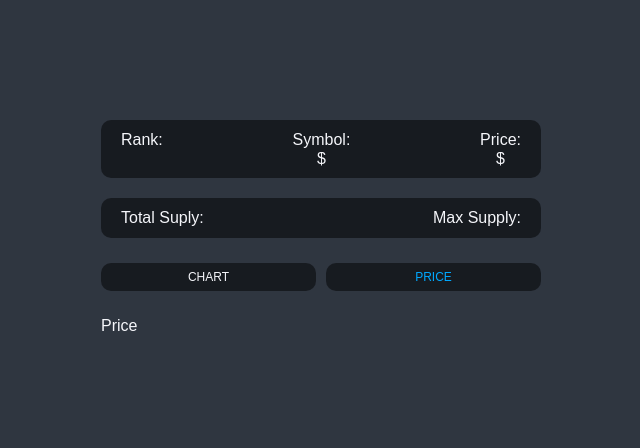
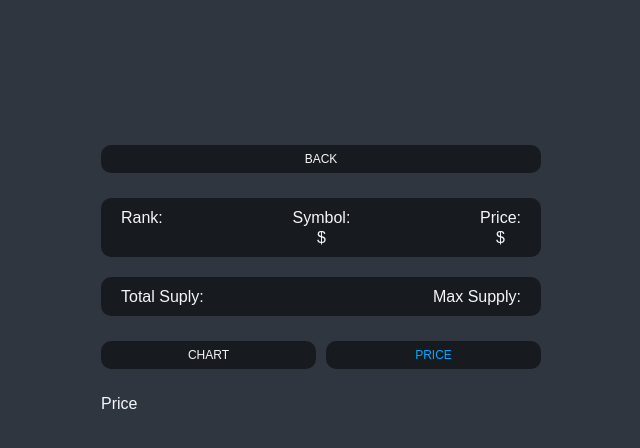
Before and after one commit to hyungJinn/react-crypto-tracker, a React (Create React App) app: page /1/price in a window 1280 px wide. Shown: the top 448 px of the page, without its empty margins (319-959 px from the left). Built offline with nearby package versions, Linux system fonts and the light colour scheme; no server answers.

Commit message:
Implement a back button

```diff
--- a/src/routes/Coin.tsx
+++ b/src/routes/Coin.tsx
@@ -62,14 +62,14 @@ const Description = styled.p`
   margin: 20px 0px;
 `;
 
-const Tabs = styled.div`
+const Tabs = styled.div<{ repeatNum: number }>`
   display: grid;
-  grid-template-columns: repeat(2, 1fr);
+  grid-template-columns: ${(props) => `repeat(${props.repeatNum}, 1fr)`};
   margin: 25px 0px;
   gap: 10px;
 `;
 
-const Tab = styled.span<{ isActive: boolean }>`
+const Tab = styled.span<{ isActive?: boolean }>`
   text-align: center;
   text-transform: uppercase;
   font-size: 12px;
@@ -88,7 +88,7 @@ interface RouteParams {
   coinId: string;
 }
 
-interface RouteStaet {
+interface RouteState {
   name: string;
 }
 
@@ -151,7 +151,7 @@ interface PriceData {
 
 function Coin() {
   const { coinId } = useParams<RouteParams>();
-  const { state } = useLocation<RouteStaet>();
+  const { state } = useLocation<RouteState>();
   const priceMatch = useRouteMatch("/:coinId/price");
   const chartMatch = useRouteMatch("/:coinId/chart");
   const { isLoading: infoLoading, data: infoData } = useQuery<InfoData>(
@@ -195,6 +195,11 @@ function Coin() {
           {state?.name ? state.name : loading ? "Loading..." : infoData?.name}
         </Title>
       </Header>
+      <Tabs repeatNum={1}>
+        <Tab>
+          <Link to={`/`}>Back</Link>
+        </Tab>
+      </Tabs>
       {loading ? (
         <Loader>Loading...</Loader>
       ) : (
@@ -225,7 +230,7 @@ function Coin() {
             </OverviewItem>
           </Overview>
 
-          <Tabs>
+          <Tabs repeatNum={2}>
             <Tab isActive={chartMatch !== null}>
               <Link to={`/${coinId}/chart`}>Chart</Link>
             </Tab>
@@ -236,7 +241,7 @@ function Coin() {
 
           <Switch>
             <Route path={`/${coinId}/price`}>
-              <Price />
+              <Price coinId={coinId} />
             </Route>
             <Route path={`/${coinId}/chart`}>
               <Chart coinId={coinId} />
```
